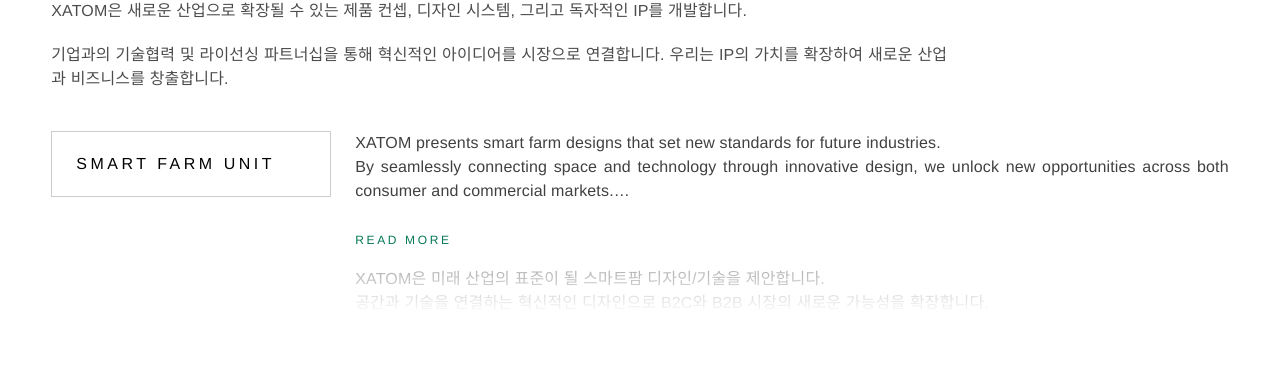
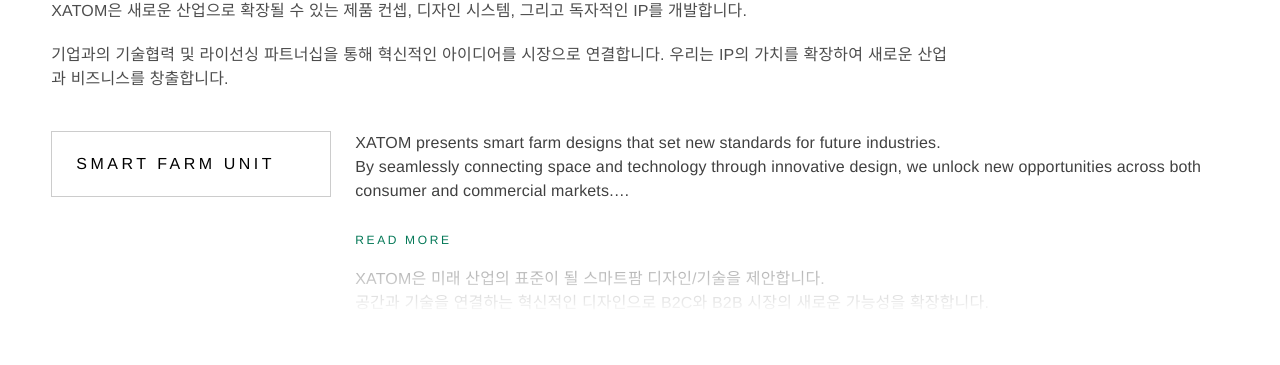
Before and after one commit to xatom-space/xatom, a Next.js app: page /home in a window 1280 px wide. Shown: the part 1895-2260 px from the top of the page. Built offline with nearby package versions, Linux system fonts and the light colour scheme.

Commit message:
Fix smart farm text spacing

```diff
--- a/app/home/page.tsx
+++ b/app/home/page.tsx
@@ -320,7 +320,7 @@ xatom은 새로운 차원을 디자인합니다.`;
               Smart Farm Unit
             </div>
 
-            <div className="text-justify text-sm font-light leading-relaxed text-black/75 [text-align-last:left] md:text-base">
+            <div className="text-left text-sm font-light leading-relaxed text-black/75 md:text-base">
               <div
                 className={ipExpanded ? 'space-y-5' : 'overflow-hidden'}
                 style={
```
